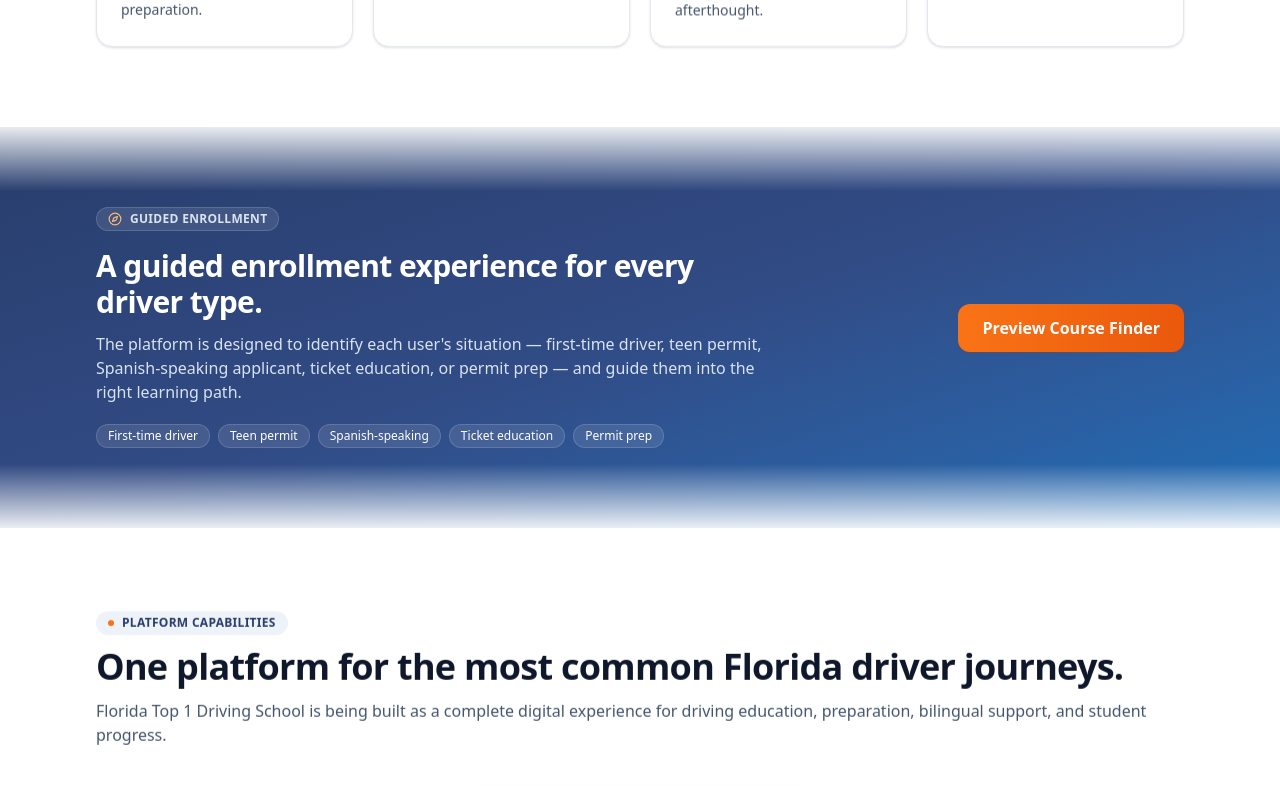
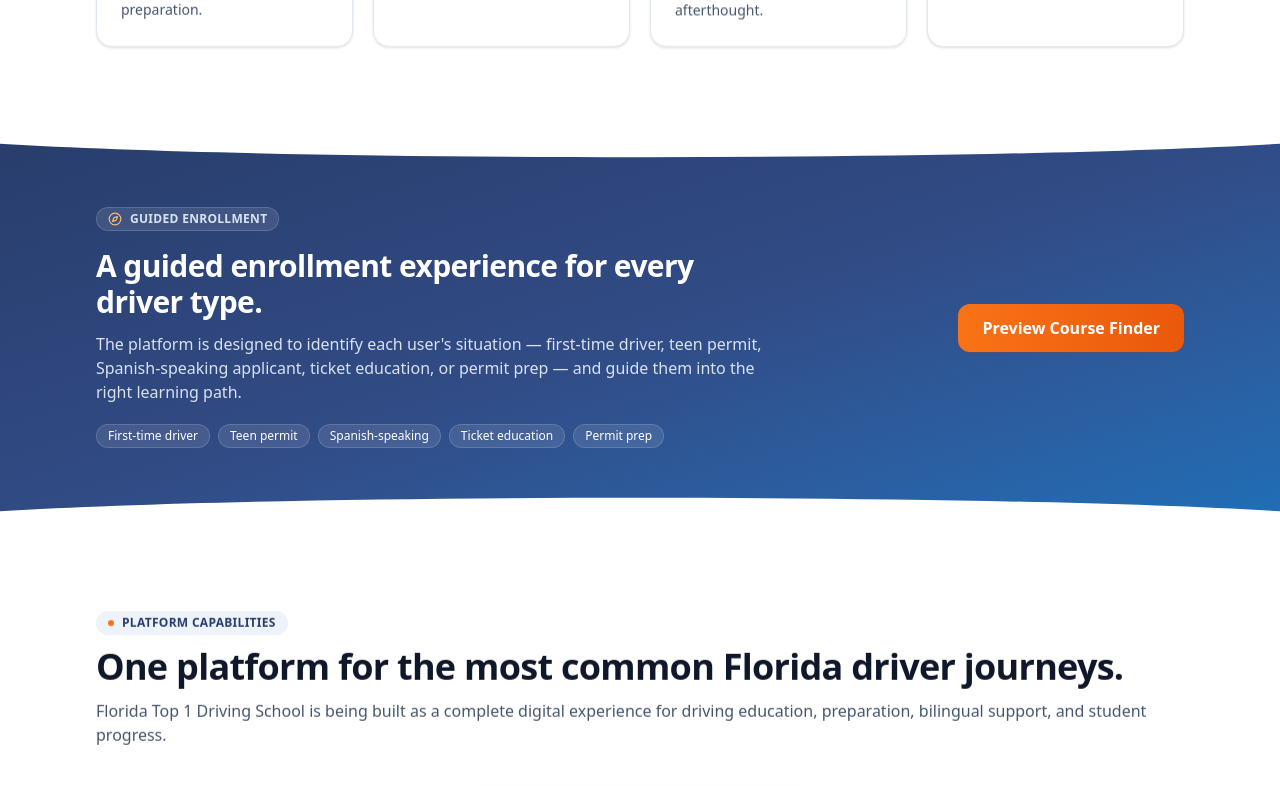
Before and after one commit to Miguel-AA/aadrivingschool, a React (Vite) app: page / in a window 1280 px wide. Shown: the part 1240-2026 px from the top of the page. Built offline with nearby package versions, Linux system fonts and the light colour scheme; no server answers.

Commit message:
Refactor Section component to include a curved divider for smoother transitions between dark and light sections

```diff
--- a/src/components/content/Section.tsx
+++ b/src/components/content/Section.tsx
@@ -33,30 +33,43 @@ export function Section({
   blendBottom = true,
   id,
 }: SectionProps) {
-  // Dark/brand sections get soft light "feathers" at their edges so they emerge
-  // from (and dissolve back into) the light sections around them — no hard line.
+  // Dark/brand sections get a soft white curved divider at their edges so they
+  // ease in/out of the light sections around them with a clean curve — no hard
+  // line and no muddy white haze over the blue.
   const dark = tone === "brand" || tone === "dark";
   return (
     <section
       id={id}
-      className={cn(tones[tone], "py-12 sm:py-20", dark && "relative", className)}
+      className={cn(
+        tones[tone],
+        "py-12 sm:py-20",
+        dark && "relative overflow-hidden",
+        className,
+      )}
     >
-      {dark && (
-        <div
-          aria-hidden="true"
-          className="pointer-events-none absolute inset-x-0 top-0 h-12 bg-gradient-to-b from-white/90 to-transparent sm:h-16"
-        />
-      )}
-      {dark && blendBottom && (
-        <div
-          aria-hidden="true"
-          className="pointer-events-none absolute inset-x-0 bottom-0 h-12 bg-gradient-to-t from-white/90 to-transparent sm:h-16"
-        />
-      )}
+      {dark && <SectionCurve edge="top" />}
+      {dark && blendBottom && <SectionCurve edge="bottom" />}
       <div className="relative z-10 mx-auto w-full max-w-6xl px-5 sm:px-6 lg:px-8">
         {children}
       </div>
     </section>
+  );
+}
+
+/** White curved divider that blends a dark section into the light one beside it. */
+function SectionCurve({ edge }: { edge: "top" | "bottom" }) {
+  return (
+    <svg
+      aria-hidden="true"
+      viewBox="0 0 1440 56"
+      preserveAspectRatio="none"
+      className={cn(
+        "pointer-events-none absolute inset-x-0 z-0 h-6 w-full sm:h-9",
+        edge === "top" ? "top-0" : "bottom-0 rotate-180",
+      )}
+    >
+      <path d="M0,0 H1440 V26 C1100,54 340,54 0,26 Z" fill="#ffffff" />
+    </svg>
   );
 }
 
```
